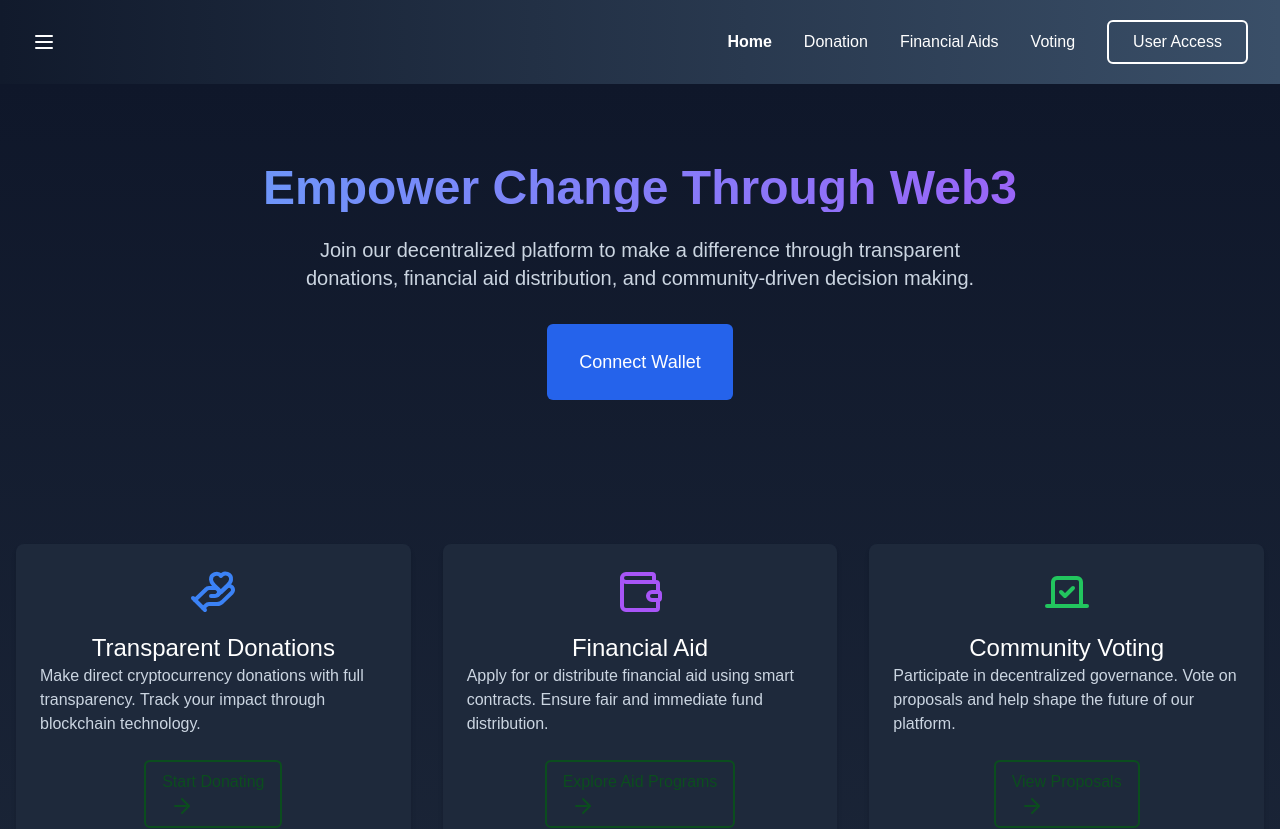
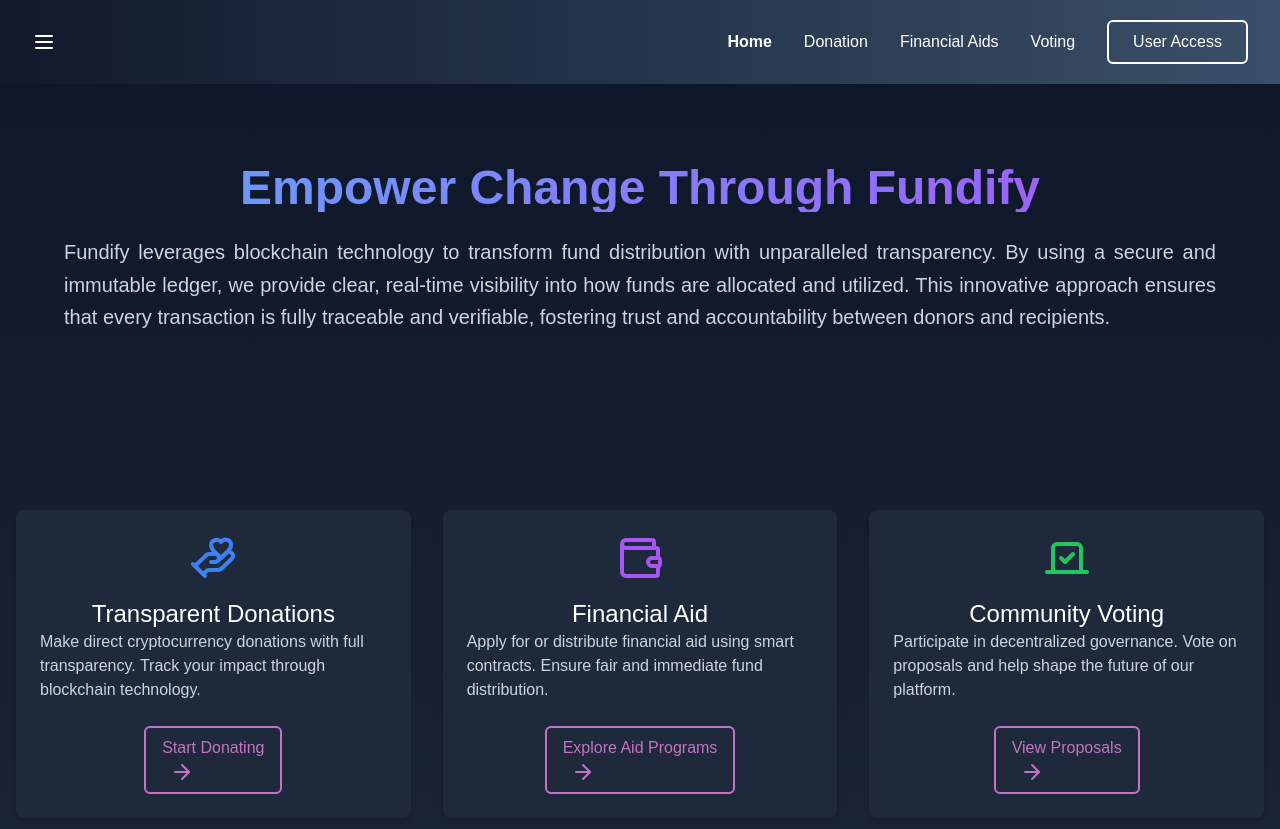
Before and after one commit to kaii3677/thaifundify, a Next.js app in the folder thaifundify/: page /mainpage in a window 1280 px wide. Shown: the top 829 px of the page. Built offline with nearby package versions, Linux system fonts and the light colour scheme.

Commit message:
mainpage

```diff
--- a/thaifundify/app/mainpage/page.tsx
+++ b/thaifundify/app/mainpage/page.tsx
@@ -5,6 +5,7 @@ import { Card } from "@/app/components/ui/Card";
 import Link from "next/link";
 import { Menu, HandHeart, Wallet, Vote, ArrowRight } from 'lucide-react';
 import { useRouter } from 'next/navigation';
+
 
 export default function Mainpage() {
   const router = useRouter();
@@ -26,22 +27,21 @@ export default function Mainpage() {
       {/* Hero Section */}
       <header className="container mx-auto px-4 py-20 text-center">
         <h1 className="text-5xl font-bold mb-6 bg-clip-text text-transparent bg-gradient-to-r from-blue-400 to-purple-500">
-          Empower Change Through Web3
+          Empower Change Through Fundify
         </h1>
-        <p className="text-xl text-slate-300 mb-8 max-w-2xl mx-auto">
-          Join our decentralized platform to make a difference through transparent donations,
-          financial aid distribution, and community-driven decision making.
+        <p className="text-xl text-slate-300 mb-8 max-w-6xl mx-auto text-justify leading-relaxed">
+          Fundify leverages blockchain technology to transform fund distribution with unparalleled transparency.
+          By using a secure and immutable ledger, we provide clear, real-time visibility into how funds are
+          allocated and utilized. This innovative approach ensures that every transaction is fully traceable
+          and verifiable, fostering trust and accountability between donors and recipients.
         </p>
-        <Button className="bg-blue-600 hover:bg-blue-700 text-white px-8 py-6 rounded-lg text-lg">
-          Connect Wallet
-        </Button>
       </header>
 
       {/* Features Section */}
       <section className="container mx-auto px-4 py-16">
         <div className="grid md:grid-cols-3 gap-8">
           {/* Donation Card */}
-          <Card  className="bg-slate-800 border-slate-700 hover:border-blue-500 transition-all cursor-pointer">
+          <Card className="bg-slate-800 border-slate-700 hover:border-blue-500 transition-all cursor-pointer">
             <div onClick={gotodonation} className="flex flex-col items-center p-6">
               <HandHeart className="w-12 h-12 text-blue-500 mb-4" />
               <h2 className="text-2xl text-white">Transparent Donations</h2>
@@ -49,7 +49,7 @@ export default function Mainpage() {
                 Make direct cryptocurrency donations with full transparency. Track your impact
                 through blockchain technology.
               </p>
-              <Button variant="outline" className="group">
+              <Button variant="outline" className="group border-[#C274C2] text-[#C274C2] hover:bg-[#F096F0] hover:text-[#420354]">
                 Start Donating
                 <ArrowRight className="ml-2 group-hover:translate-x-1 transition-transform" />
               </Button>
@@ -58,14 +58,14 @@ export default function Mainpage() {
 
           {/* Financial Aid Card */}
           <Card className="bg-slate-800 border-slate-700 hover:border-purple-500 transition-all cursor-pointer">
-            <div onClick={gotofinancial}  className="flex flex-col items-center p-6">
+            <div onClick={gotofinancial} className="flex flex-col items-center p-6">
               <Wallet className="w-12 h-12 text-purple-500 mb-4" />
               <h2 className="text-2xl text-white">Financial Aid</h2>
               <p className="text-slate-300 mb-6">
                 Apply for or distribute financial aid using smart contracts. Ensure fair and
                 immediate fund distribution.
               </p>
-              <Button variant="outline" className="group">
+              <Button variant="outline" className="group border-[#C274C2] text-[#C274C2] hover:bg-[#F096F0] hover:text-[#420354]">
                 Explore Aid Programs
                 <ArrowRight className="ml-2 group-hover:translate-x-1 transition-transform" />
               </Button>
@@ -73,7 +73,7 @@ export default function Mainpage() {
           </Card>
 
           {/* Voting Card */}
-          <Card  className="bg-slate-800 border-slate-700 hover:border-green-500 transition-all cursor-pointer">
+          <Card className="bg-slate-800 border-slate-700 hover:border-green-500 transition-all cursor-pointer">
             <div onClick={gotovote} className="flex flex-col items-center p-6">
               <Vote className="w-12 h-12 text-green-500 mb-4" />
               <h2 className="text-2xl text-white">Community Voting</h2>
@@ -81,7 +81,7 @@ export default function Mainpage() {
                 Participate in decentralized governance. Vote on proposals and help shape
                 the future of our platform.
               </p>
-              <Button variant="outline" className="group">
+              <Button variant="outline" className="group border-[#C274C2] text-[#C274C2] hover:bg-[#F096F0] hover:text-[#420354]">
                 View Proposals
                 <ArrowRight className="ml-2 group-hover:translate-x-1 transition-transform" />
               </Button>
```
Also changed, not shown: thaifundify/public/mainpagebg.jpg (added).
